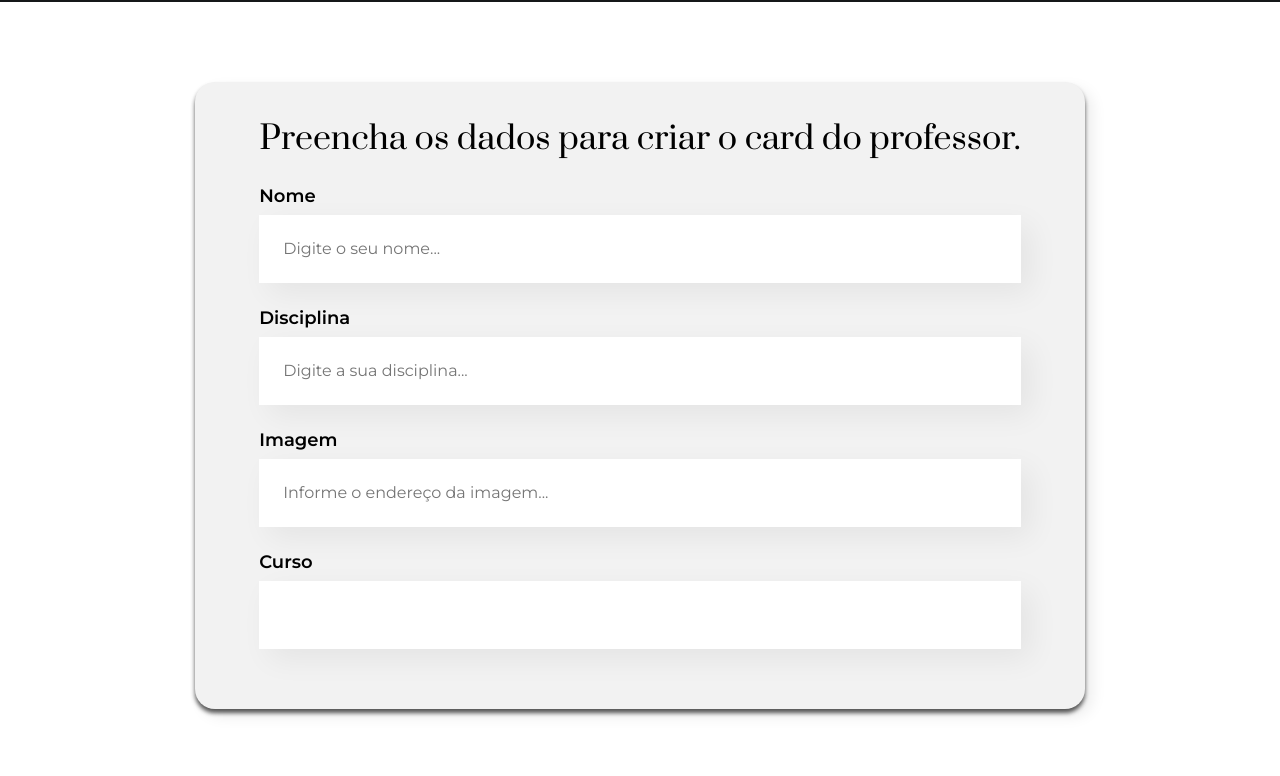
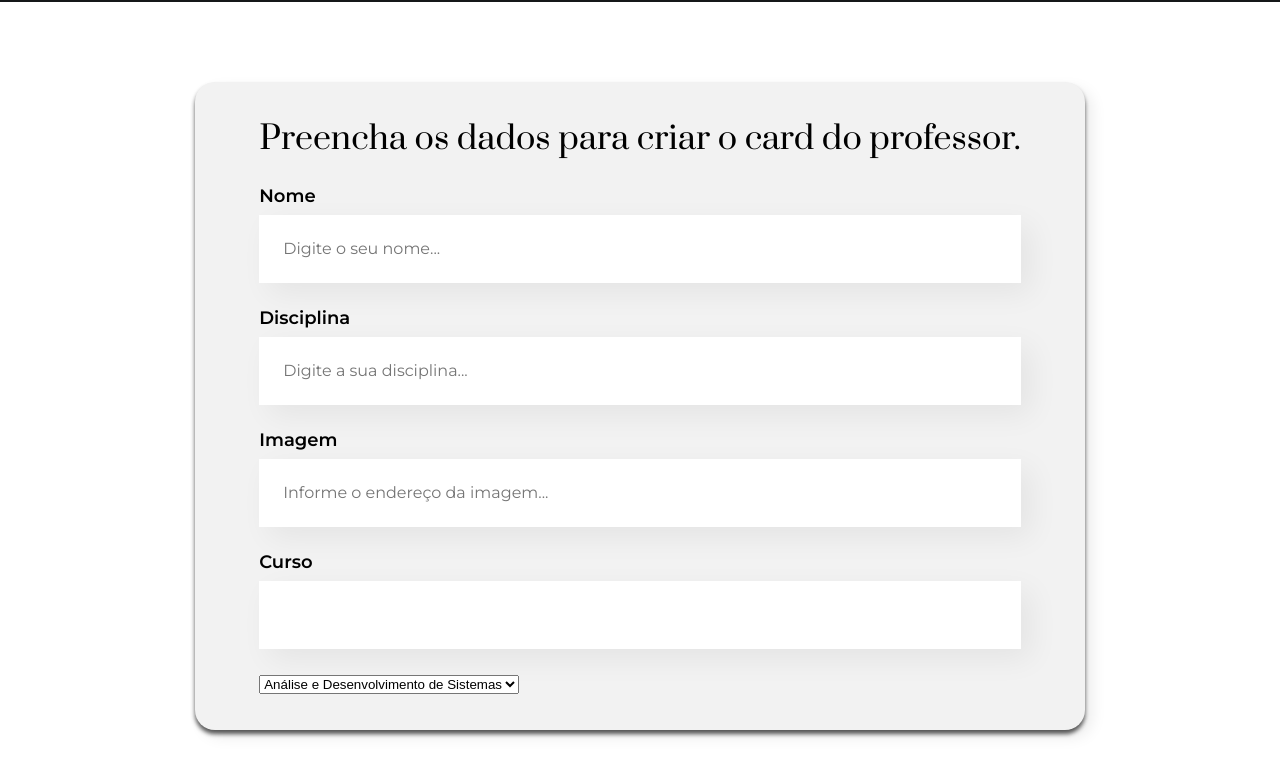
Before and after one commit to artur-duart/profiap, a JavaScript app: page / in a window 1280 px wide. Shown: the part 496-1272 px from the top of the page. Built offline with nearby package versions, Linux system fonts and the light colour scheme; the HTML template or start-up script is replaced by a standard one.

Commit message:
✨ feat: Dropdown List Component

```diff
--- /dev/null
+++ b/src/components/DropdownList/index.js
@@ -0,0 +1,16 @@
+import './DropdownList.css';
+
+function DropdownList(props) {
+	return (
+		<div>
+			<label htmlFor={props.id}>{props.label}</label>
+			<select id={props.id}>
+				{props.items.map((item) => {
+					return <option>{item}</option>;
+				})}
+			</select>
+		</div>
+	);
+}
+
+export default DropdownList;
--- a/src/components/Form/index.js
+++ b/src/components/Form/index.js
@@ -1,7 +1,18 @@
+import DropdownList from '../DropdownList';
 import TextField from '../TextField';
 import './Form.css';
 
 function Form() {
+	const courses = [
+		'Análise e Desenvolvimento de Sistemas',
+		'Sistemas para Internet',
+		'Data Science',
+		'Defesa Cibernética',
+		'Produção Multimídia',
+		'Jogos Digitais',
+		'Gestão da Tecnologia da Informação',
+	];
+
 	return (
 		<section className="form">
 			<form>
@@ -25,6 +36,7 @@ function Form() {
 					placeholder="Informe o endereço da imagem..."
 				/>
 				<TextField label="Curso" id="input-course" type="text" />
+				<DropdownList items={courses} />
 			</form>
 		</section>
 	);
```
Also changed, not shown: src/components/DropdownList/DropdownList.css (added).
